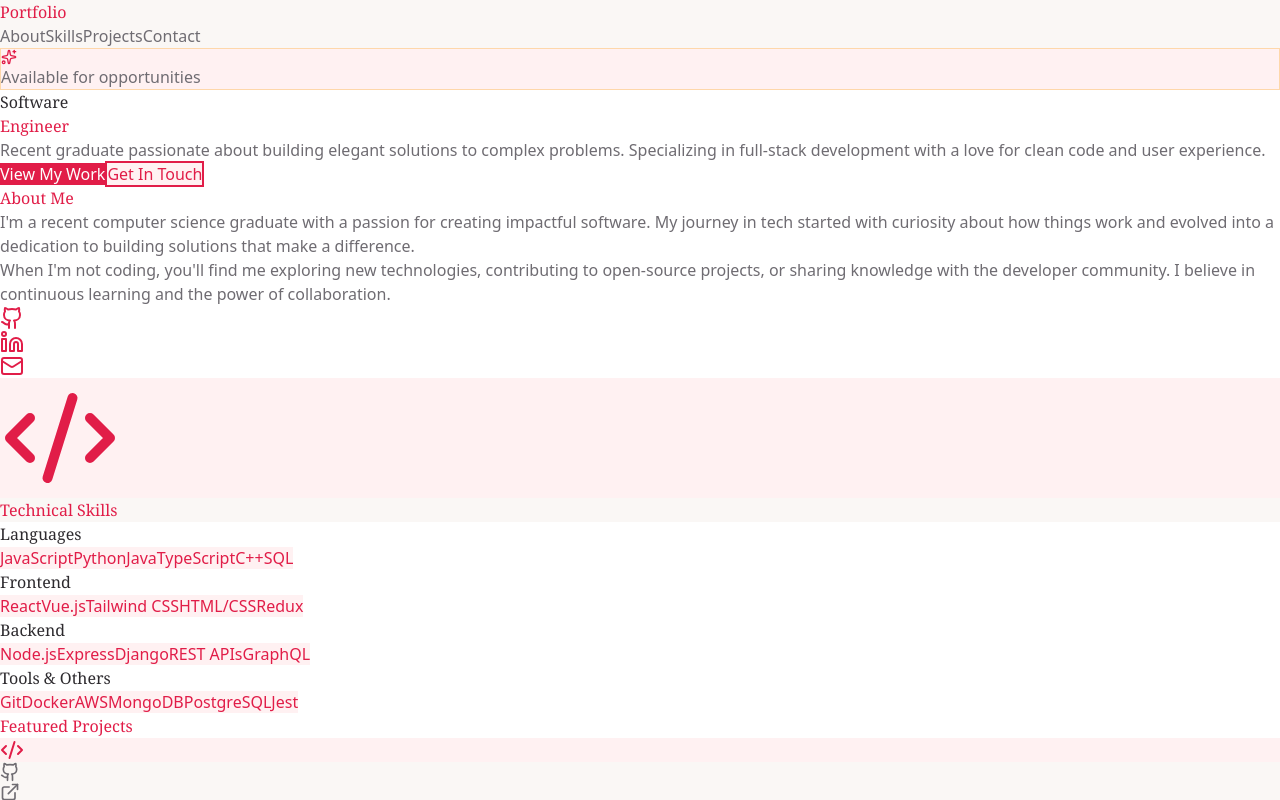
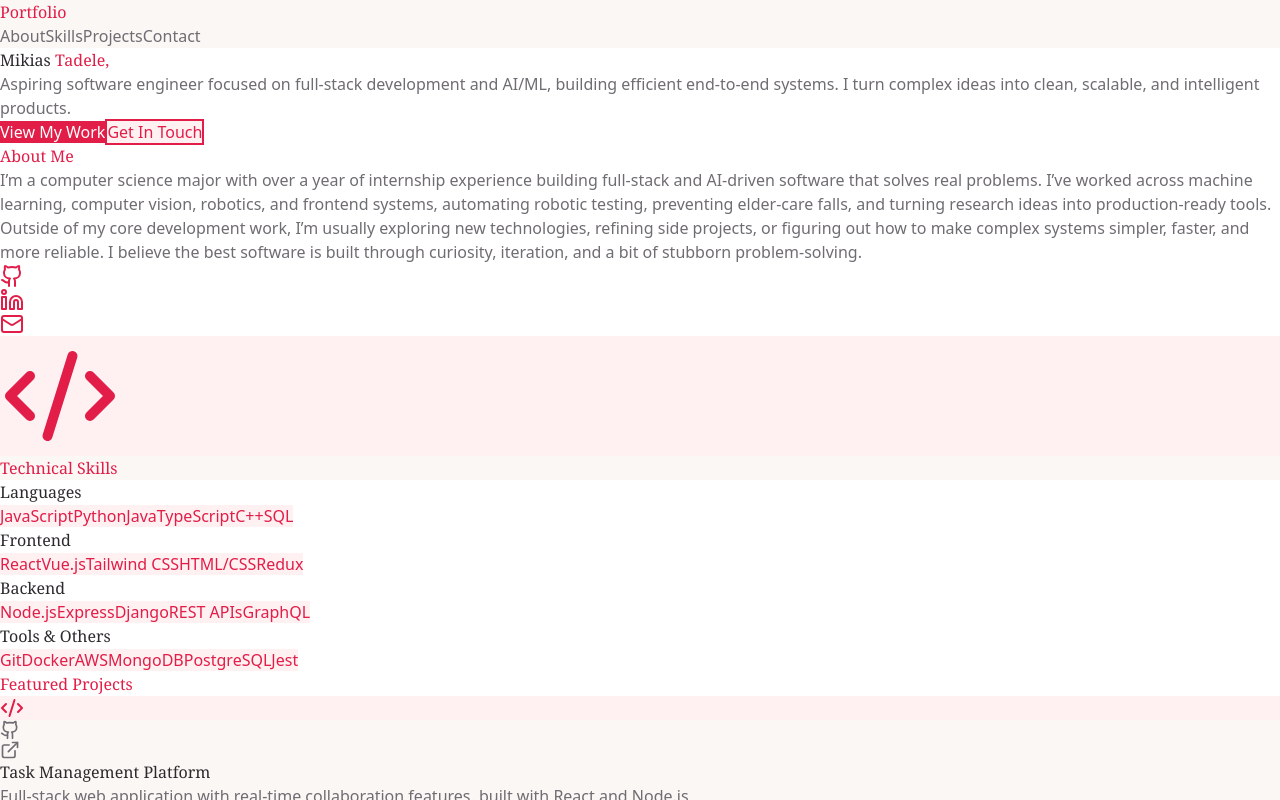
Before and after one commit to Mikias7/mikias_portfolio, a React (Vite) app in the folder portfolio/: page / in a window 1280 px wide. Shown: the top 800 px of the page. Built offline with nearby package versions, Linux system fonts and the light colour scheme.

Commit message:
Polish hero and about section

```diff
--- a/portfolio/src/Sections/AboutSection.jsx
+++ b/portfolio/src/Sections/AboutSection.jsx
@@ -16,28 +16,33 @@ export default function AboutSection(){
                         </div>
 
                         <p className="text-lg leading-relaxed" style={{ color: '#6F6C72' }}>
-                        I'm a recent computer science graduate with a passion for creating impactful software.
-                        My journey in tech started with curiosity about how things work and evolved into a dedication
-                        to building solutions that make a difference.
+                        I’m a computer science major with over a year of internship experience building full-stack and AI-driven software
+                        that solves real problems. I’ve worked across machine learning, computer vision, robotics, and frontend systems,
+                        automating robotic testing, preventing elder-care falls, and turning research ideas into production-ready tools.
                         </p>
 
                         <p className="text-lg leading-relaxed" style={{ color: '#6F6C72' }}>
-                        When I'm not coding, you'll find me exploring new technologies, contributing to open-source
-                        projects, or sharing knowledge with the developer community. I believe in continuous learning
-                        and the power of collaboration.
+                       Outside of my core development work, I’m usually exploring new technologies, refining side projects, or
+                       figuring out how to make complex systems simpler, faster, and more reliable. I believe the best
+                       software is built through curiosity, iteration, and a bit of stubborn problem-solving.
                         </p>
 
                         <div className="flex gap-4 pt-4">
-                        <a href="#" className="p-3 rounded-lg hover:scale-110 transition-all duration-300"
+                        <a href="https://github.com/Mikias7" target='_blank' className="p-3 rounded-lg hover:scale-110 transition-all duration-300"
                             style={{ backgroundColor: '#FFF1F2', color: '#E11D48' }}>
                             <Github size={24} />
                         </a>
-                        <a href="#" className="p-3 rounded-lg hover:scale-110 transition-all duration-300"
+                        <a href="https://www.linkedin.com/in/mikias-tadele/" target='_blank' className="p-3 rounded-lg hover:scale-110 transition-all duration-300"
                             style={{ backgroundColor: '#FFF1F2', color: '#E11D48' }}>
                             <Linkedin size={24} />
                         </a>
-                        <a href="#" className="p-3 rounded-lg hover:scale-110 transition-all duration-300"
-                            style={{ backgroundColor: '#FFF1F2', color: '#E11D48' }}>
+                        <a
+                            href="mailto:mikias7t@gmail.com"
+                            target="_blank"
+                            rel="noopener noreferrer"
+                            className="p-3 rounded-lg hover:scale-110 transition-all duration-300"
+                            style={{ backgroundColor: '#FFF1F2', color: '#E11D48' }}
+                            >
                             <Mail size={24} />
                         </a>
                         </div>
--- a/portfolio/src/Sections/HeroSection.jsx
+++ b/portfolio/src/Sections/HeroSection.jsx
@@ -12,24 +12,24 @@ export default function HeroSection(){
                     style={{ backgroundColor: '#E11D48', animationDelay: '1s' }} />
 
                 <div className="max-w-4xl text-center z-10 space-y-8">
-                    <div className="inline-flex items-center gap-2 px-4 py-2 rounded-full mb-4"
+                    {/* <div className="inline-flex items-center gap-2 px-4 py-2 rounded-full mb-4"
                     style={{ backgroundColor: '#FFF1F2', border: '1px solid #FED7AA' }}>
                     <Sparkles size={16} style={{ color: '#E11D48' }} />
                     <span className="text-sm font-medium" style={{ color: '#6F6C72' }}>
                         Available for opportunities
                     </span>
-                    </div>
+                    </div> */}
 
                     <h1 className="text-7xl md:text-8xl font-bold tracking-tight leading-none"
                     style={{ fontFamily: 'Georgia, serif', color: '#2D2A2E' }}>
-                    Software
-                    <br />
-                    <span style={{ color: '#E11D48' }}>Engineer</span>
+                    Mikias
+                    {/* <br /> */}
+                    <span style={{ color: '#E11D48' }}>    Tadele,</span>
                     </h1>
 
                     <p className="text-xl md:text-2xl max-w-2xl mx-auto leading-relaxed" style={{ color: '#6F6C72' }}>
-                    Recent graduate passionate about building elegant solutions to complex problems.
-                    Specializing in full-stack development with a love for clean code and user experience.
+                    Aspiring software engineer focused on full-stack development and AI/ML, building efficient end-to-end systems.
+                    I turn complex ideas into clean, scalable, and intelligent products.
                     </p>
 
                     <div className="flex gap-4 justify-center pt-4">
```
